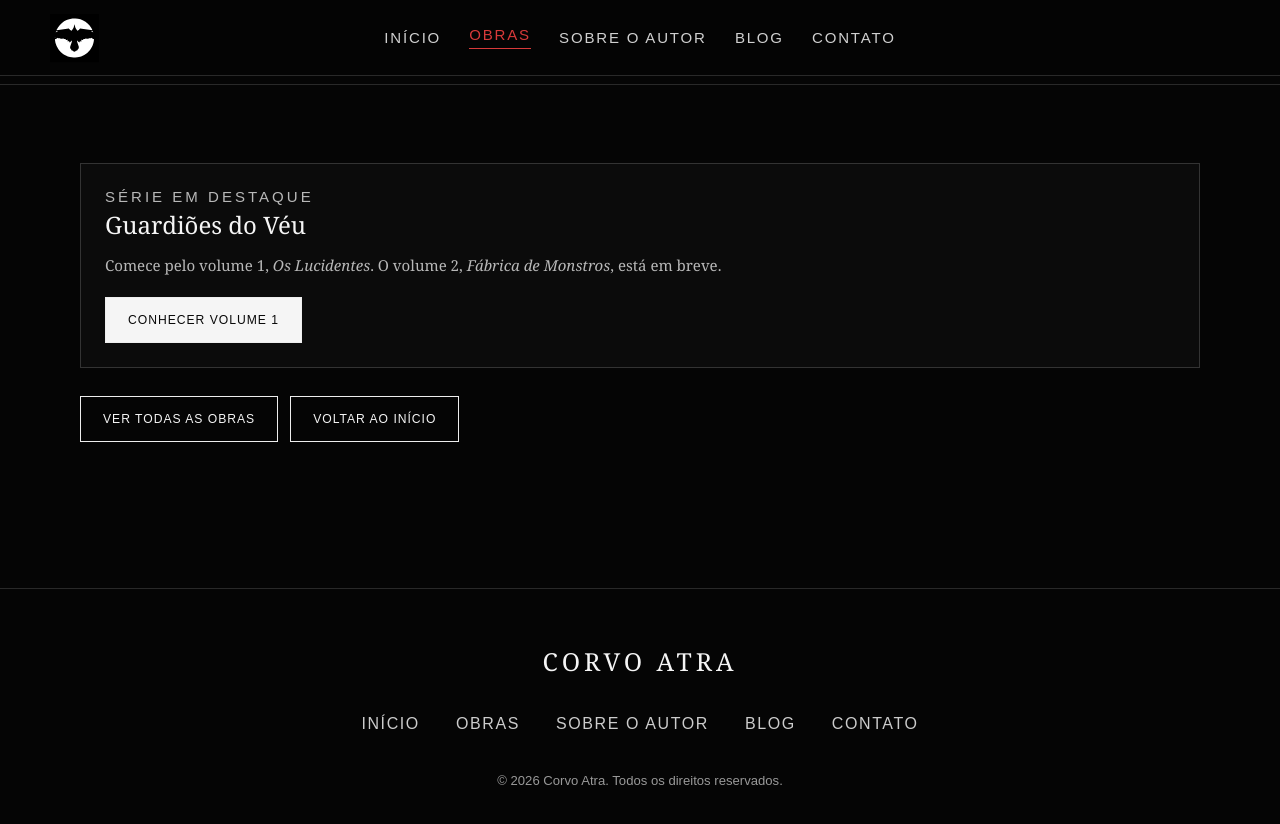
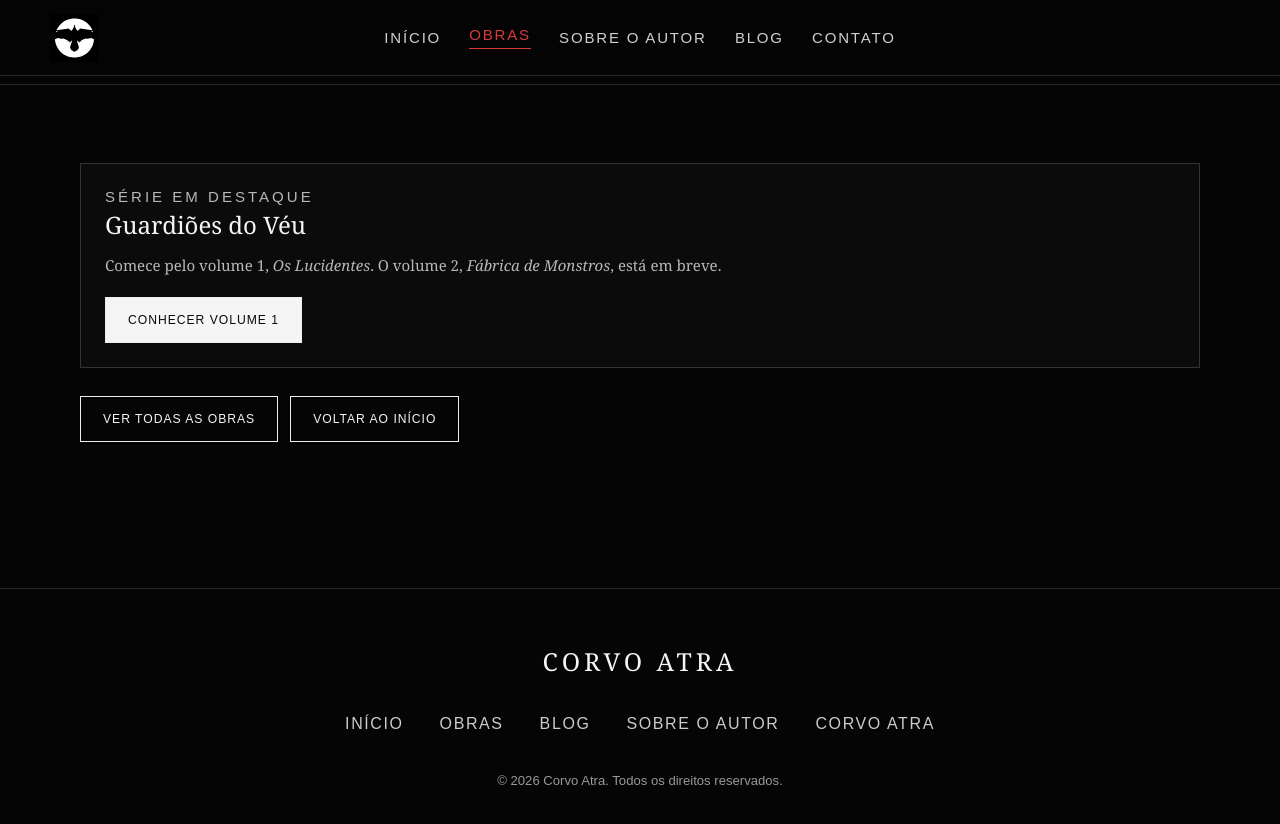
Before and after one commit to corvoatra/corvo-atra, a Jekyll site: the page built from series.html, in a window 1280 px wide. Shown: the top 824 px of the page. Built offline with Jekyll 4.4.1, drawn with Linux system fonts in a browser that asks for light colours.

Commit message:
Padroniza rodapé com nova navegação Corvo Atra

```diff
--- a/series.html
+++ b/series.html
@@ -18,4 +18,4 @@ header nav { display:flex; justify-content:center; align-items:center; flex-wrap
 header nav a { color:#d0d0d0; transition:color .2s; }
 header nav a:hover,header nav a:focus-visible { color:#fff; }
 @media(max-width:480px) { header nav { column-gap:18px; row-gap:10px; font-size:.73rem; } }
-</style><link href="site-desktop.css?v=espacamento-global-7" rel="stylesheet"/>{% include seo-head.html %}</head><body>{% include site-header.html %}<hr/><main class="wrap"><div class="link-list"><a class="tile" href="livro-os-lucidentes.html"><p class="eyebrow">Série em destaque</p><h2>Guardiões do Véu</h2><p>Comece pelo volume 1, <em>Os Lucidentes</em>. O volume 2, <em>Fábrica de Monstros</em>, está em breve.</p><span class="button" style="margin-top:20px">Conhecer volume 1</span></a></div><div class="actions"><a class="button secondary" href="obras.html">Ver todas as obras</a><a class="button secondary" href="index.html">Voltar ao início</a></div></main><footer><div class="brand">CORVO ATRA</div><nav aria-label="Navegação do rodapé" class="links"><a href="index.html">Início</a><a href="obras.html">Obras</a><a href="autor.html">Sobre o autor</a><a href="blog/">Blog</a><a href="contato.html">Contato</a></nav><div class="copyright">© 2026 Corvo Atra. Todos os direitos reservados.</div></footer></body></html>
+</style><link href="site-desktop.css?v=espacamento-global-7" rel="stylesheet"/>{% include seo-head.html %}</head><body>{% include site-header.html %}<hr/><main class="wrap"><div class="link-list"><a class="tile" href="livro-os-lucidentes.html"><p class="eyebrow">Série em destaque</p><h2>Guardiões do Véu</h2><p>Comece pelo volume 1, <em>Os Lucidentes</em>. O volume 2, <em>Fábrica de Monstros</em>, está em breve.</p><span class="button" style="margin-top:20px">Conhecer volume 1</span></a></div><div class="actions"><a class="button secondary" href="obras.html">Ver todas as obras</a><a class="button secondary" href="index.html">Voltar ao início</a></div></main><footer><div class="brand">CORVO ATRA</div><nav aria-label="Navegação do rodapé" class="links"><a href="index.html">Início</a><a href="obras.html">Obras</a><a href="blog/">Blog</a><a href="autor.html">Sobre o autor</a><a href="corvo-atra.html">Corvo Atra</a></nav><div class="copyright">© 2026 Corvo Atra. Todos os direitos reservados.</div></footer></body></html>
```
